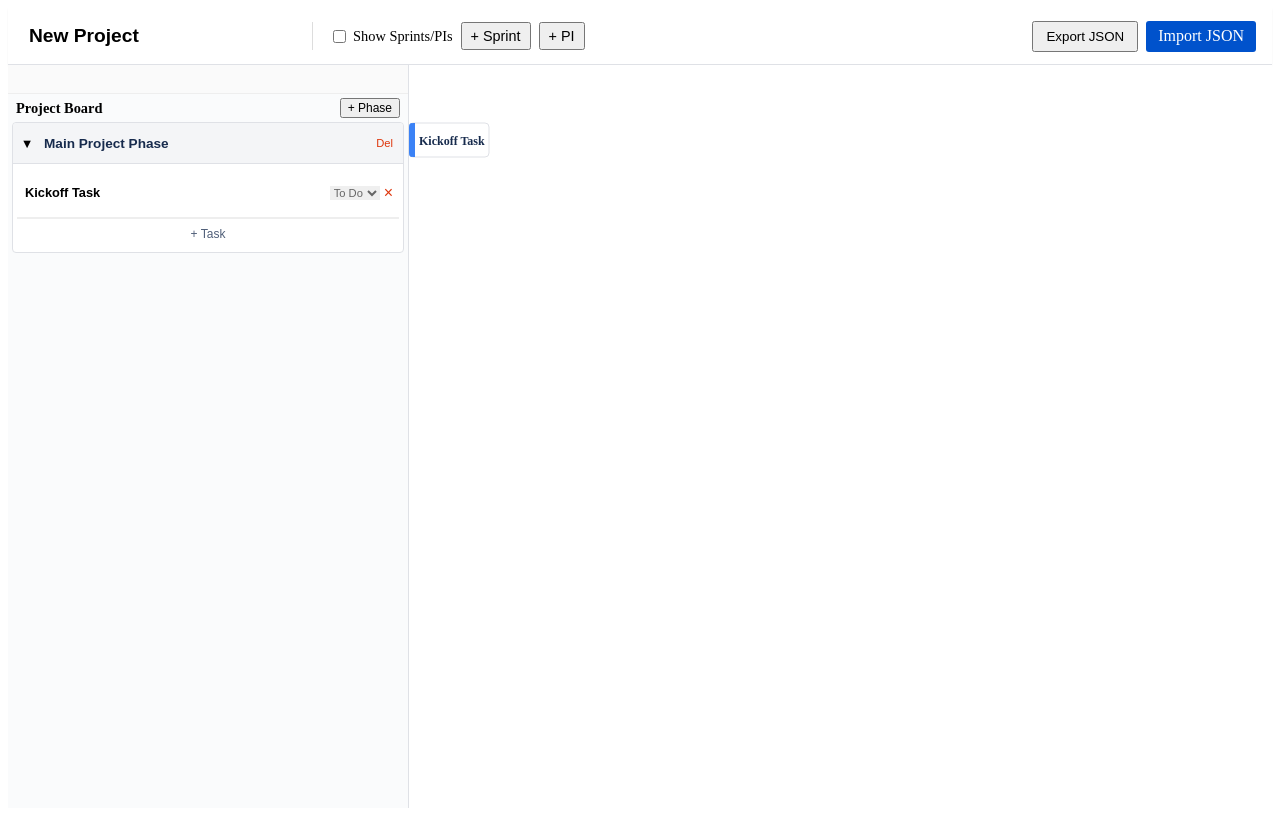
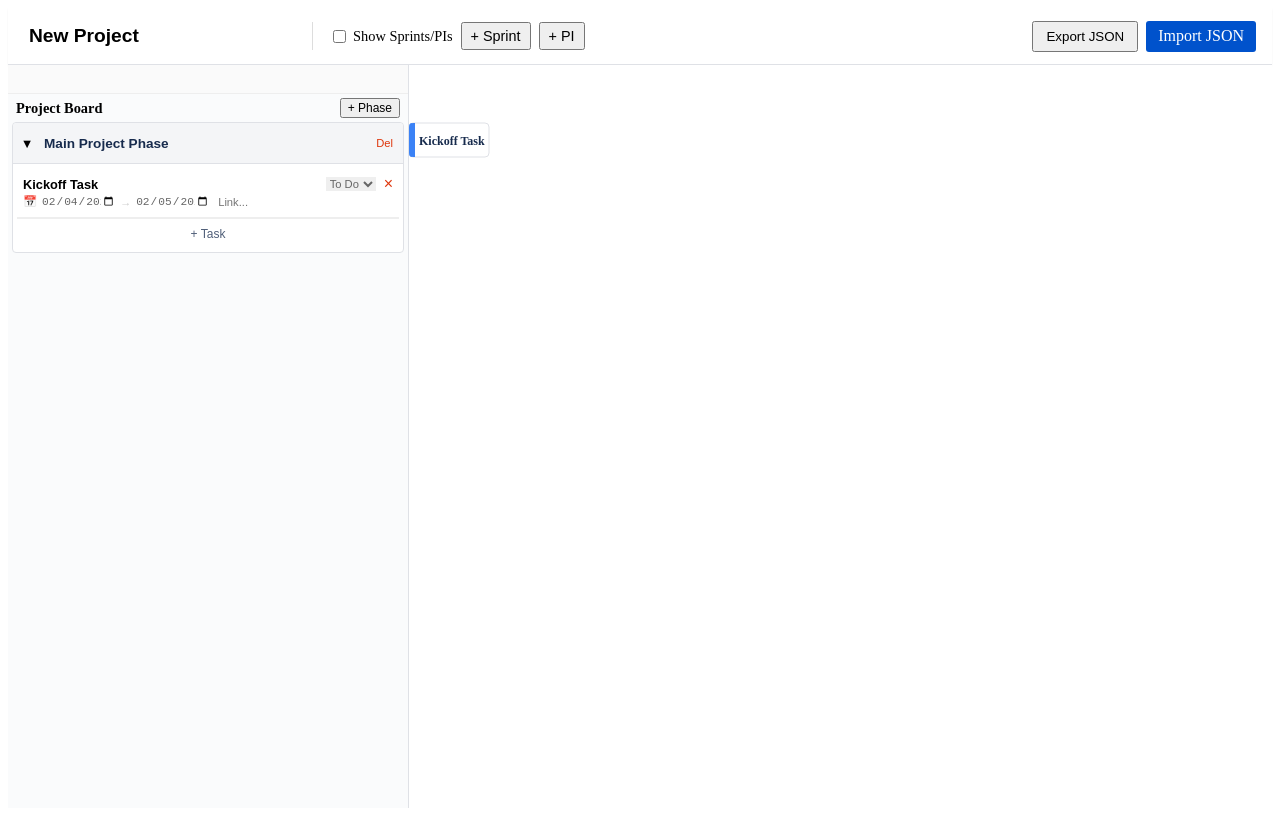
Before and after one commit to ssinha102/gantt_chart, a React (Vite) app: page / in a window 1280 px wide. Built offline with nearby package versions, Linux system fonts and the light colour scheme.

Commit message:
Update DebugList.tsx

```diff
--- a/src/components/Grid/DebugList.tsx
+++ b/src/components/Grid/DebugList.tsx
@@ -35,7 +35,7 @@ export const DebugList: React.FC = () => {
 
           return (
             <div key={row.id} style={{ marginBottom: '4px', border: '1px solid #dfe1e6', borderRadius: '4px', background: '#fff' }}>
-              {/* Row Header (Main Task) */}
+              {/* Row Header */}
               <div style={{
                 height: '40px',
                 padding: '0 0.25rem',
@@ -75,30 +75,31 @@ export const DebugList: React.FC = () => {
                 <button onClick={() => deleteRow(row.id)} style={{ color: '#de350b', border: 'none', background: 'transparent', cursor: 'pointer', fontSize: '0.7rem', whiteSpace: 'nowrap' }}>Del</button>
               </div>
 
-              {/* Task List (Hidden if Collapsed) */}
+              {/* Task List */}
               {!isCollapsed && (
                 <div style={{ padding: '0.25rem', display: 'flex', flexDirection: 'column', gap: '0' }}>
                   {tasks.map(task => (
                     <div key={task.id} style={{
-                      height: '50px', // COMPACT HEIGHT (Matches Timeline)
+                      height: '50px',
                       boxSizing: 'border-box',
                       display: 'flex',
-                      alignItems: 'center',
-                      gap: '8px',
+                      flexDirection: 'column',
+                      justifyContent: 'center',
+                      gap: '2px',
                       padding: '0 6px',
                       borderBottom: '1px solid #eee',
                       position: 'relative',
                       background: '#fff'
                     }}>
-                      {/* Compact Single Line Row */}
-                      <input
-                        value={task.name}
-                        onChange={(e) => updateTask(task.id, { name: e.target.value })}
-                        style={{ flex: 1, fontWeight: '600', fontSize: '0.8rem', border: 'none', background: 'transparent' }}
-                        placeholder="Task Title"
-                      />
 
-                      <div style={{ display: 'flex', gap: '4px', alignItems: 'center' }}>
+                      {/* Row 1: Title & Actions */}
+                      <div style={{ display: 'flex', alignItems: 'center', gap: '8px' }}>
+                        <input
+                          value={task.name}
+                          onChange={(e) => updateTask(task.id, { name: e.target.value })}
+                          style={{ flex: 1, fontWeight: '600', fontSize: '0.8rem', border: 'none', background: 'transparent', padding: 0 }}
+                          placeholder="Task Title"
+                        />
                         <select
                           value={task.status || 'todo'}
                           onChange={(e) => handleStatusChange(task.id, e.target.value)}
@@ -111,6 +112,46 @@ export const DebugList: React.FC = () => {
                         </select>
                         <button onClick={() => deleteTask(task.id)} style={{ color: '#de350b', cursor: 'pointer', border: 'none', background: 'transparent', fontSize: '1rem', lineHeight: '1', padding: 0 }}>&times;</button>
                       </div>
+
+                      {/* Row 2: Dates & Link Input (Using the helper functions here) */}
+                      <div style={{ display: 'flex', alignItems: 'center', gap: '4px' }}>
+                         <span style={{ fontSize: '0.7rem', color: '#999' }}>📅</span>
+                         <input
+                           type="date"
+                           value={task.start}
+                           onChange={(e) => updateTask(task.id, { start: e.target.value })}
+                           style={{ border: 'none', padding: '0', fontSize: '0.7rem', color: '#666', width: '75px' }}
+                         />
+                         <span style={{ fontSize: '0.7rem', color: '#ccc' }}>→</span>
+                         <input
+                           type="date"
+                           value={task.end}
+                           onChange={(e) => updateTask(task.id, { end: e.target.value })}
+                           style={{ border: 'none', padding: '0', fontSize: '0.7rem', color: '#666', width: '75px' }}
+                         />
+
+                         {/* Link Input - Fixes 'handleLinkChange' unused error */}
+                         <input
+                            placeholder="Link..."
+                            value={task.link || ''}
+                            onChange={(e) => handleLinkChange(task.id, e.target.value)}
+                            style={{ flex: 1, border: 'none', padding: '0', fontSize: '0.7rem', color: task.link ? '#0052cc' : '#ccc', marginLeft: '4px' }}
+                          />
+
+                          {/* Link Button - Fixes 'getSafeLink' unused error */}
+                          {task.link && (
+                            <a
+                              href={getSafeLink(task.link)}
+                              target="_blank"
+                              rel="noreferrer"
+                              style={{ fontSize: '0.7rem', color: '#0052cc', textDecoration: 'none', cursor: 'pointer' }}
+                              title="Open Link"
+                            >
+                              ↗
+                            </a>
+                          )}
+                      </div>
+
                     </div>
                   ))}
 
```
